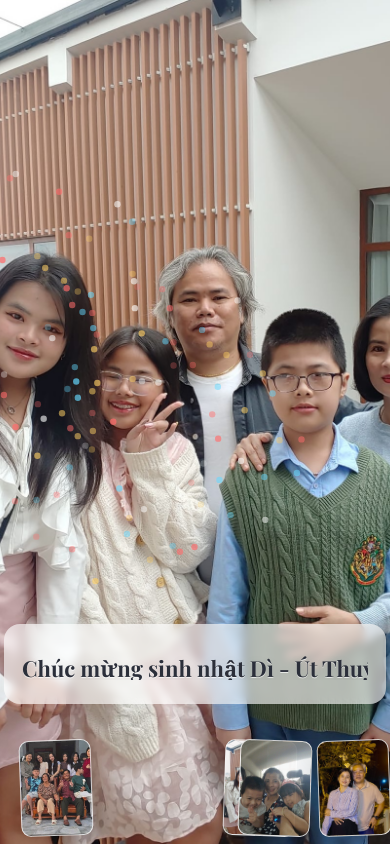
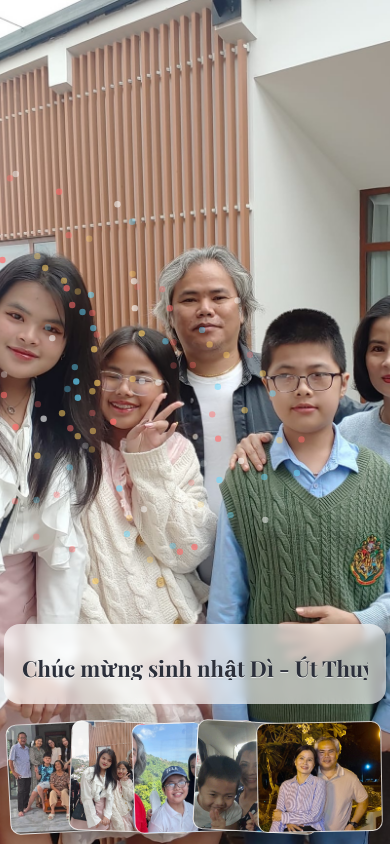
Before and after one commit to phatleework7/happy_birthday_UTTHUY, a website: page index.html in a window 390 px wide. Drawn offline with nearby package versions, Linux system fonts and the light colour scheme; animation ran at ten frames a second.

Commit message:
update code for phone

```diff
--- a/assets/script.js
+++ b/assets/script.js
@@ -86,18 +86,20 @@
     const apply = () => {
       slides.forEach((s, i) => {
         s.classList.toggle('active', i === index);
-        // Nếu ảnh ngang trên màn hình dọc nhỏ, chuyển sang contain để không bị crop
-        const img = s.querySelector('img');
-        if (img) {
-          const isPortraitViewport = window.innerHeight > window.innerWidth;
-          const isLandscapeImage = img.naturalWidth > img.naturalHeight;
-          if (isPortraitViewport && isLandscapeImage) {
-            img.classList.add('fit-contain');
-            img.style.objectPosition = '50% 50%';
-          } else {
-            img.classList.remove('fit-contain');
-            img.style.objectPosition = '';
-          }
+        const imgs = s.querySelectorAll('img');
+        const mainImg = imgs[imgs.length - 1];
+        if (!mainImg) return;
+        const vpPortrait = window.innerHeight > window.innerWidth;
+        const iw = mainImg.naturalWidth || 0;
+        const ih = mainImg.naturalHeight || 0;
+        const isLandscapeImage = iw > ih && iw > 0 && ih > 0;
+        // Mobile dọc + ảnh ngang => contain ở giữa; Ảnh dọc => cover giữ người
+        if (vpPortrait && isLandscapeImage) {
+          mainImg.classList.add('fit-contain');
+          mainImg.style.objectPosition = '50% 50%';
+        } else {
+          mainImg.classList.remove('fit-contain');
+          mainImg.style.objectPosition = '50% 25%'; // nhấn vùng trên (mặt) cho ảnh dọc
         }
       });
       // sau khi thay slide, kiểm tra lại kích thước tiêu đề để vẫn giữ 1 dòng
--- a/assets/styles.css
+++ b/assets/styles.css
@@ -330,6 +330,18 @@ img { max-width: 100%; display: block; }
   .hero-photo.p3 { left: 69vw; transform: rotate(-1deg); }
 }
 @media (max-width: 799px) {
+  /* Hiệu ứng ảnh chồng đè kiểu thẻ ảnh trên mobile */
+  .hero-photos {
+    display: block; bottom: 12px; height: 110px; padding: 0;
+  }
+  .hero-photo {
+    position: absolute !important; left: 0; width: 32vw; height: 100%;
+  }
+  .hero-photo.p1 { left: 2vw;  transform: rotate(-3deg); z-index: 5; }
+  .hero-photo.p2 { left: 18vw; transform: rotate(2deg);  z-index: 6; }
+  .hero-photo.p3 { left: 34vw; transform: rotate(-2deg); z-index: 7; }
+  .hero-photo.p4 { left: 50vw; transform: rotate(3deg);  z-index: 8; }
+  .hero-photo.p5 { left: 66vw; transform: rotate(-1deg); z-index: 9; }
   .hero-photo.p6, .hero-photo.p7, .hero-photo.p8 { display: none; }
 }
 @media (min-width: 800px) and (max-width: 1199px) {
```
